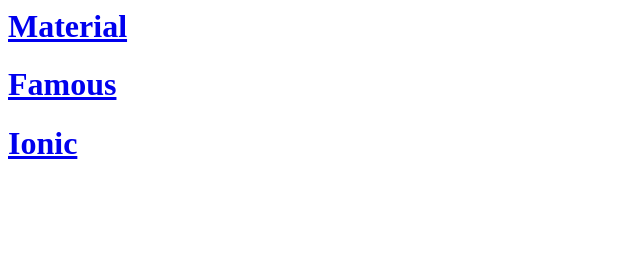
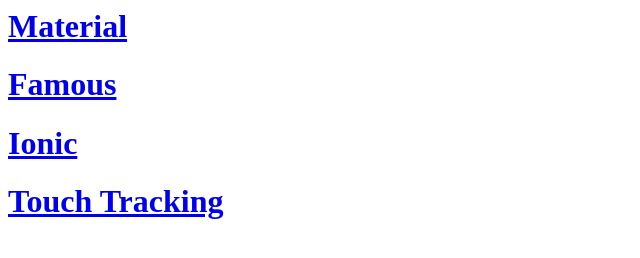
Before and after one commit to mehmetf/mobile_perf_test, a plain HTML site: page index.html in a window 1280 px wide. Shown: the whole page, without its empty margins (0-640 px from the left). Drawn offline with Linux system fonts and the light colour scheme.

Commit message:
Update index.html

```diff
--- a/index.html
+++ b/index.html
@@ -3,5 +3,6 @@
   <h1><a href="material/index.html">Material</a></h1>
   <h1><a href="famous/index.html">Famous</a></h1>
   <h1><a href="ionic/index.html">Ionic</a></h1>
+  <h1><a href="touchtrack/index.html">Touch Tracking</a></h1>
 </BODY>
 </HTML>
```
